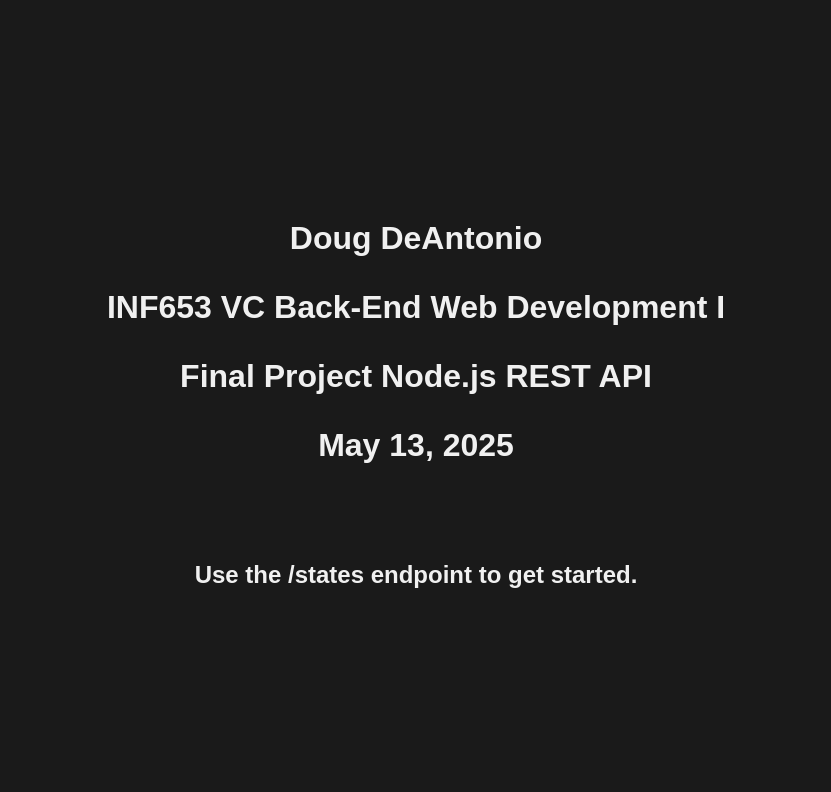
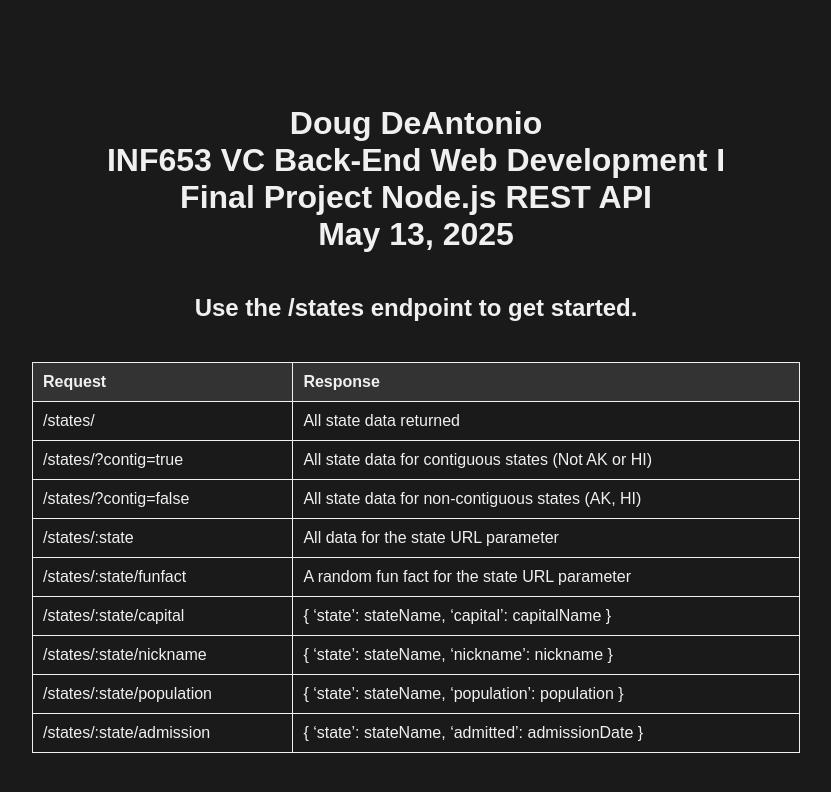
Before and after one commit to DougDeAntonio/INF653_Final_Project, a website: page public/index.html in a window 1280 px wide. Shown: the whole page, without its empty margins (224-1055 px from the left). Drawn offline with Linux system fonts and the light colour scheme.

Commit message:
updated files

```diff
--- a/middleware/verifyStates.js
+++ b/middleware/verifyStates.js
@@ -5,7 +5,7 @@
 const verifyStates = (req, res, next) => {
     const stateCode = req.params.state.toUpperCase();
     if (stateCodes.includes(stateCode)) {
-        req.code = stateCode; // Attach the state code to the request object
+        req.code = stateCode;
         next();
     } else {
         res.status(404).json({ message: 'Invalid state abbreviation parameter' });
--- a/public/index.html
+++ b/public/index.html
@@ -19,18 +19,76 @@
         h1, p {
             text-align: center;
         }
+        table {
+            width: 60%;
+            border-collapse: collapse;
+            margin-top: 20px;
+        }
+        th, td {
+            border: 1px solid #f0f0f0;
+            padding: 10px;
+            text-align: left;
+        }
+        th {
+            background-color: #333;
+        }
     </style>
 </head>
 <body>
     <h1>
-        <p>Doug DeAntonio</p>
-        <p>INF653 VC Back-End Web Development I</p>
-        <p>Final Project Node.js REST API</p>
-        <p>May 13, 2025</p>
+        <br>Doug DeAntonio
+        <br>INF653 VC Back-End Web Development I
+        <br>Final Project Node.js REST API
+        <br>May 13, 2025
     </h1>
     <h2>
-        <p><b>Use the /states endpoint to get started.</b></p>
+        <b>Use the /states endpoint to get started.</b>
     </h2>
-
+    <table>
+        <thead>
+            <tr>
+                <th>Request</th>
+                <th>Response</th>
+            </tr>
+        </thead>
+        <tbody>
+            <tr>
+                <td>/states/</td>
+                <td>All state data returned</td>
+            </tr>
+            <tr>
+                <td>/states/?contig=true</td>
+                <td>All state data for contiguous states (Not AK or HI)</td>
+            </tr>
+            <tr>
+                <td>/states/?contig=false</td>
+                <td>All state data for non-contiguous states (AK, HI)</td>
+            </tr>
+            <tr>
+                <td>/states/:state</td>
+                <td>All data for the state URL parameter</td>
+            </tr>
+            <tr>
+                <td>/states/:state/funfact</td>
+                <td>A random fun fact for the state URL parameter</td>
+            </tr>
+            <tr>
+                <td>/states/:state/capital</td>
+                <td>{ ‘state’: stateName, ‘capital’: capitalName }</td>
+            </tr>
+            <tr>
+                <td>/states/:state/nickname</td>
+                <td>{ ‘state’: stateName, ‘nickname’: nickname }</td>
+            </tr>
+            <tr>
+                <td>/states/:state/population</td>
+                <td>{ ‘state’: stateName, ‘population’: population }</td>
+            </tr>
+            <tr>
+                <td>/states/:state/admission</td>
+                <td>{ ‘state’: stateName, ‘admitted’: admissionDate }</td>
+            </tr>
+        </tbody>
+    </table>
 </body>
 </html>
```
Also changed, not shown: controllers/statesController.js (+5 -5 lines).
